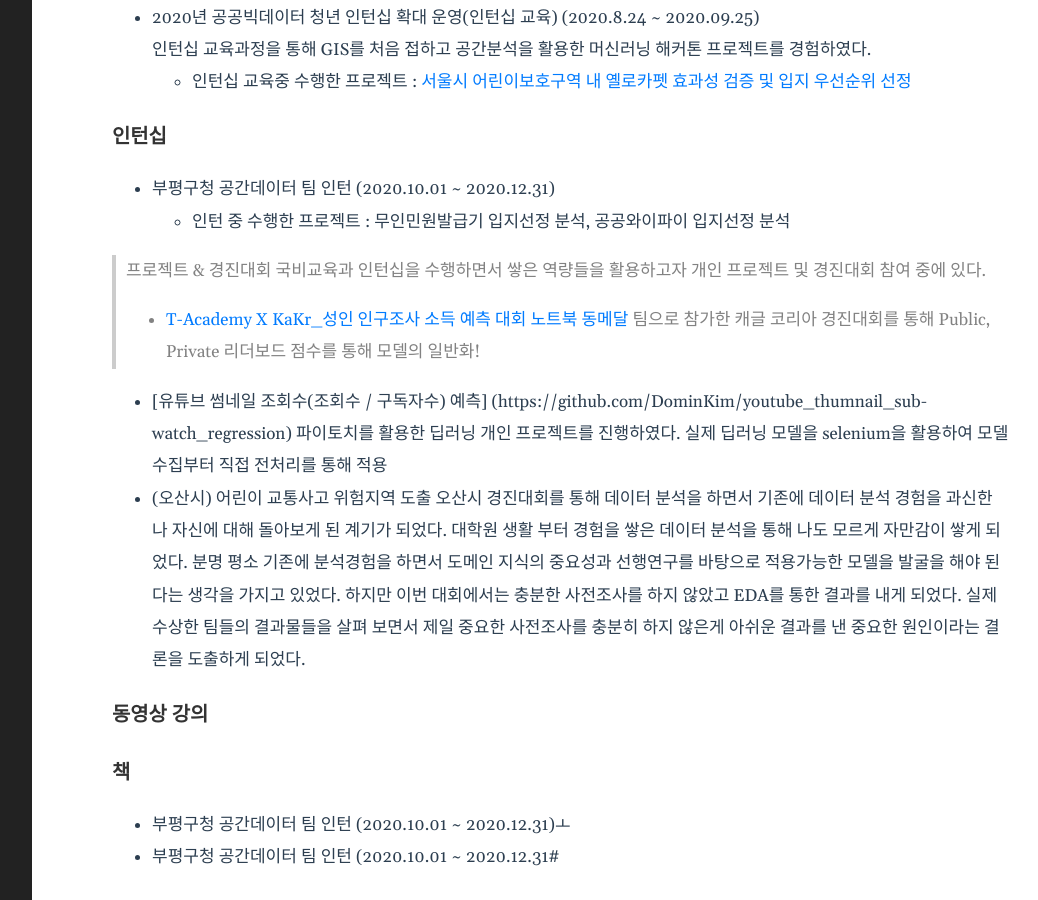
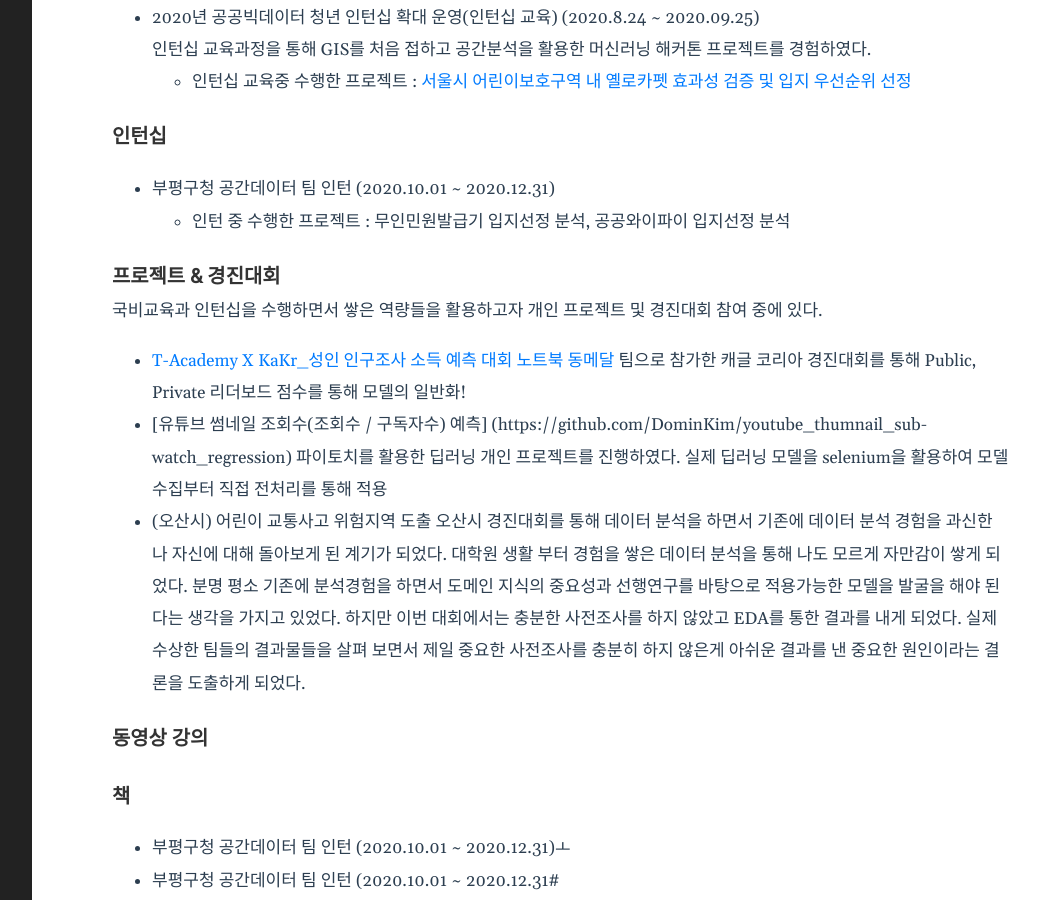
Before and after one commit to DominKim/Dominkim.github.io, a Jekyll site: the page built from _posts/2021-02-27-그동안의 회고.markdown, in a window 1280 px wide and 900 px high, scrolled down 757 px. Shown: the whole window, without its empty margins (188-1226 px from the left). Built offline with Jekyll 4.4.1, drawn with Linux system fonts in a browser that asks for light colours.

```diff
--- a/_posts/2021-02-27-그동안의 회고.markdown
+++ b/_posts/2021-02-27-그동안의 회고.markdown
@@ -32,7 +32,7 @@ category: Diary
 - 부평구청 공간데이터 팀 인턴 (2020.10.01 ~ 2020.12.31)
   - 인턴 중 수행한 프로젝트 : 무인민원발급기 입지선정 분석, 공공와이파이 입지선정 분석
 
-> 프로젝트 & 경진대회
+### 프로젝트 & 경진대회
 국비교육과 인턴십을 수행하면서 쌓은 역량들을 활용하고자 개인 프로젝트 및 경진대회 참여 중에 있다.
 - [T-Academy X KaKr_성인 인구조사 소득 예측 대회 노트북 동메달](https://www.kaggle.com/dominedgar/t-academy-x-kakr-eda)
   팀으로 참가한 캐글 코리아 경진대회를 통해 Public, Private 리더보드 점수를 통해 모델의 일반화!
```
